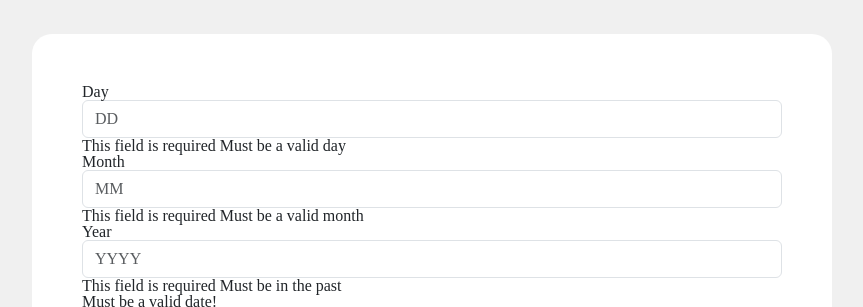
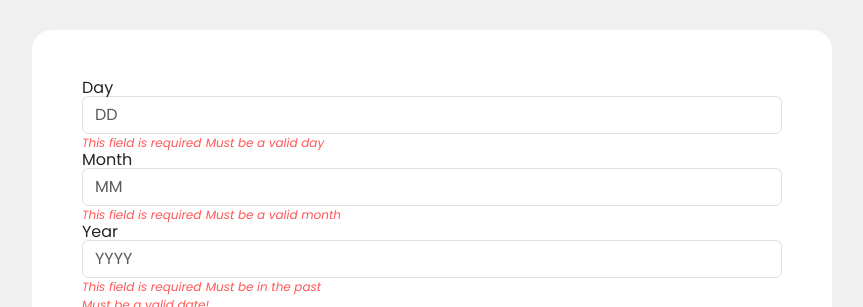
Before and after one commit to Melksedeque/age-calculator-app, a plain HTML site: page index.html in a window 1280 px wide. Shown: the top 307 px of the page, without its empty margins (208-1071 px from the left). Drawn offline with nearby package versions, Linux system fonts and the light colour scheme; files that its build step writes are made by us from their sources; a script that the page names is missing.

Commit message:
General style for span.errors

```diff
--- a/assets/scss/_general.scss
+++ b/assets/scss/_general.scss
@@ -1,4 +1,10 @@
 body {
     background: $off_white;
+    font-family: $font;
     min-height: 100vh;
 }
+
+span.error {
+    color: $light_red;
+    font: 400 italic 12px $font;
+}
```
